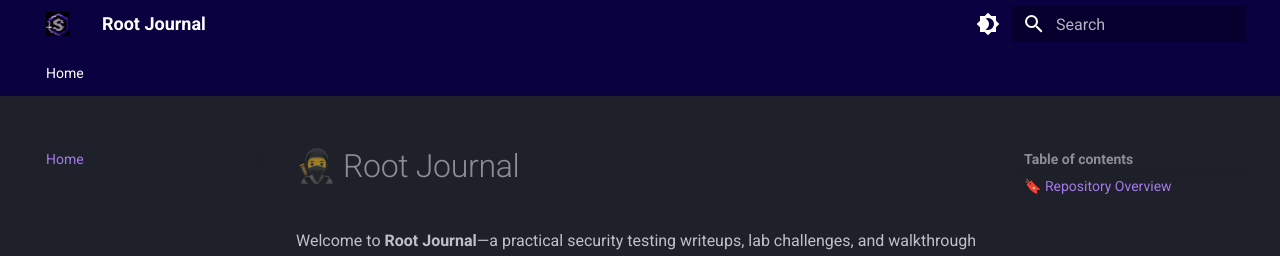
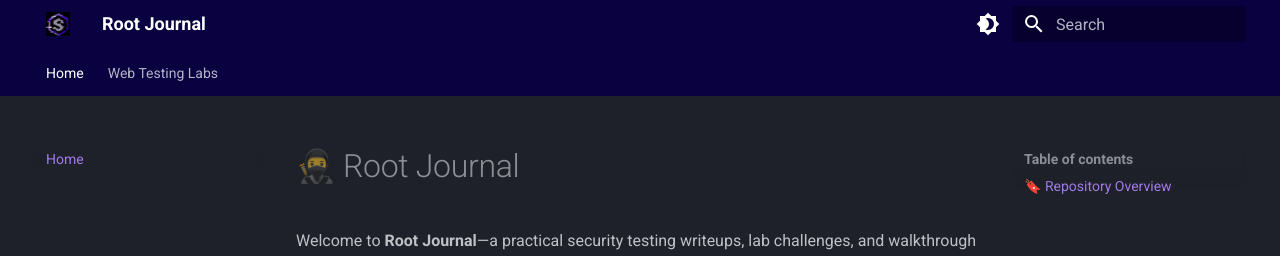
Before and after one commit to swayan-basu/Root-Journal, an MkDocs documentation site: the page built from docs/index.md, in a window 1280 px wide. Shown: the top 256 px of the page. Built offline with MkDocs 1.6.1 and Material for MkDocs 9.7.7, drawn with Linux system fonts in a browser that asks for light colours.

Commit message:
Update mkdocs.yml

```diff
--- a/mkdocs.yml
+++ b/mkdocs.yml
@@ -35,7 +35,7 @@ extra_css:
   - stylesheets/extra.css
 nav:
   - Home: index.md
-  #- Web Testing Labs:
-  #     -  DVWA Assessment: web-testing/dvwa-report.md
+  - Web Testing Labs:
+       -  DVWA Assessment: web-testing/dvwa-report.md
   #- TryHackMe:
   #     - Walkthroughs: tryhackme/index.md
```
